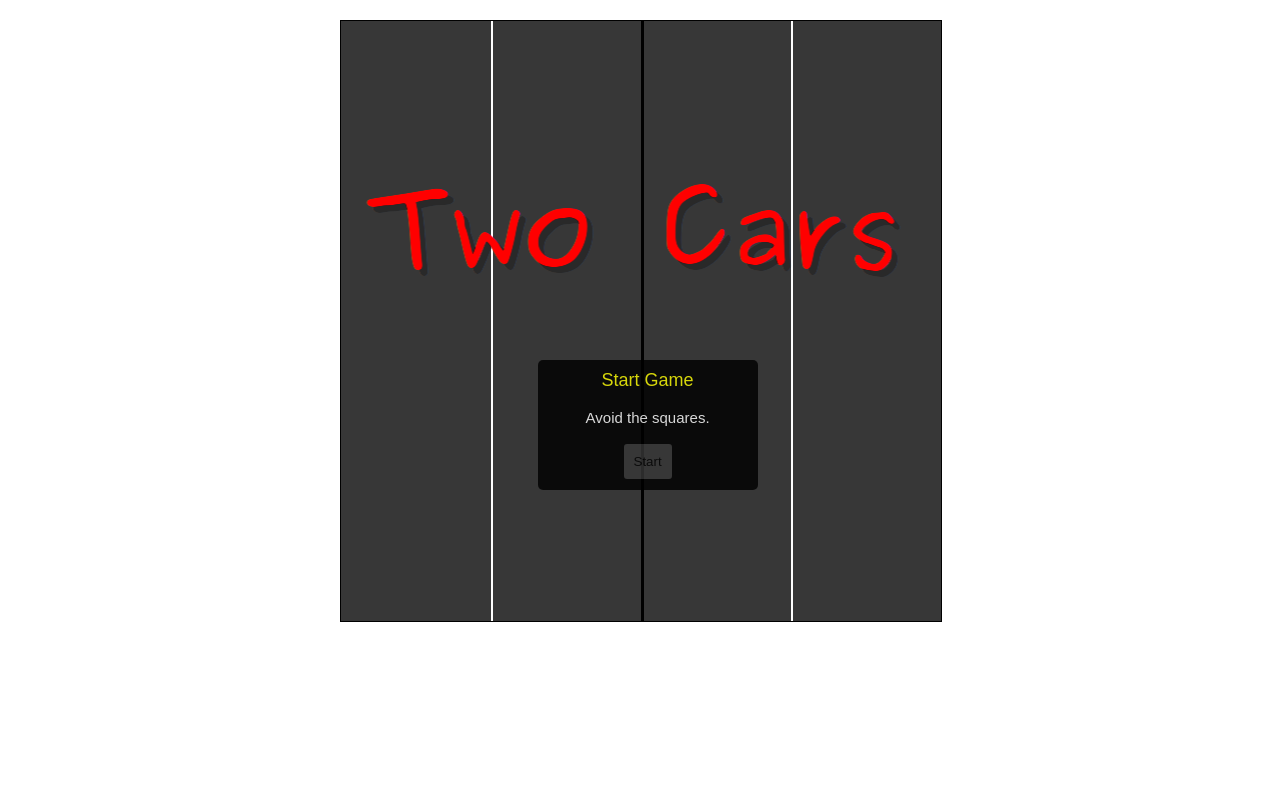
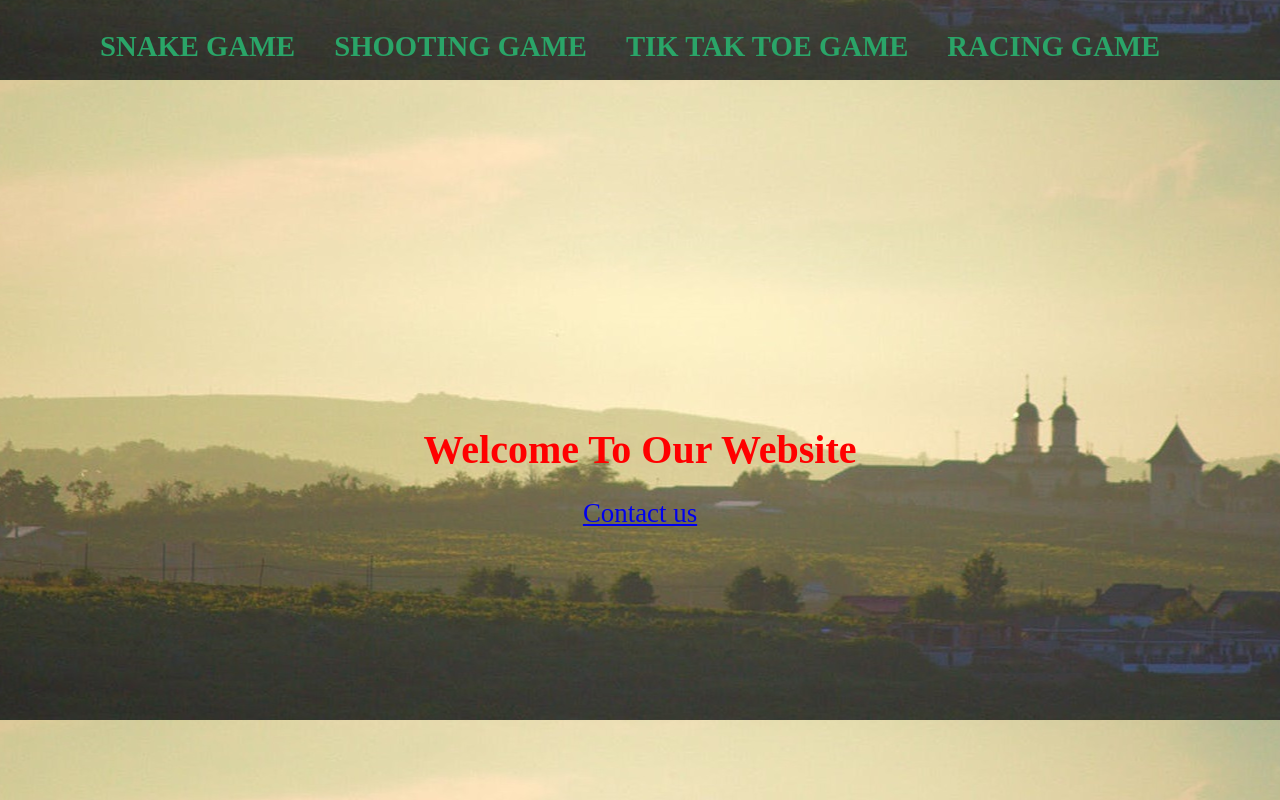
Before and after one commit to Sheru-Jimmy/game1, a plain HTML site: page index.html in a window 1280 px wide. Drawn offline with Linux system fonts and the light colour scheme.

Commit message:
Add files via upload

```diff
--- a/index.html
+++ b/index.html
@@ -1,23 +1,35 @@
-<html>
-    <title>Two Cars</title>
+<!DOCKTYE html>
+<html lang="eng">
     <head>
+<meta charset="UTF-8">
+<title>8th Class</title>
+<link rel="stylesheet" href="style.css">
     </head>
 <body>
+<nav>
+    <a href="file:///C:/Users/admin/Desktop/Making%20Website/Game/gane.html">Snake Game</a>
+    <a href="file:///C:/Users/admin/Desktop/Making%20Website/Game/SimpleShooting_Game%20JS/Shootingame/index.html">Shooting Game</a>
+    <a href="file:///C:/Users/admin/Desktop/Game/ok.html.html">Tik Tak Toe Game</a>
+    <a href="file:///C:/Users/admin/Desktop/Game/crazy%20racing%20game%20html5/index.html">Racing Game</a>
 
-<div class="container">
-    <canvas id="canvas" height="600" width="600"></canvas>
+</nav>
+<div class="banner-area">
+    <br><br><br> <br><br>
+    <h2>Welcome To Our Website</h2>
+
+    <a href="https://mail.google.com/mail/u/0/#sent?compose=CllgCJNtdVSzGLPfgKNGWWSzQGmdWckrQwsMfNFHTxlzpJKdCjfprJQqqKQncmwqssMZjslrJhL">Contact us</a>
 </div>
 
-<div id="board">
-    <label id="highscore">Start Game</label>
-    <br><br>
-    <label id="score">Avoid the squares.</label>
-    <br> <br>
-    <button class="btn" id="btnStart">Start</button>
-</div>
+</body>
 
 
-<link rel="stylesheet" href = "style.css"/>
-<script src="jquery-3.1.1.min.js"></script>
-<script src="script.js"></script>
-</body>
+
+
+
+
+
+
+
+
+
+</html>
--- a/style.css
+++ b/style.css
@@ -1,60 +1,62 @@
-body {
+body{
     margin: 0;
     padding: 0;
-    overflow: hidden;
-}
-
-canvas {
-    border-style: solid;
-    border-width: 1px;
-    background-color: #373737;
-}
-
-.container {
-    position: relative;
-    height: 600px;
-    width: 600px;
-    margin: 0 auto;
-    margin-top: 20px;
-}
-
-#board{
-    position: absolute;
-    left: 42%;
-    top: 45%;
-    text-align: center;
-    width: 200px;
-    height: 110px;
-    background-color: black;
-    opacity: 0.8;
-    border-color: white;
-
-    border-radius: 5px;
-    padding: 10px;
 
 }
-
-#board label{
-    color: white;
-    font-family: sans-serif;
-    font-size: 15px;
+nav{
+    position: absolute;
+    left:100px;
+    top: 30px;
 }
-
-#highscore{
-    font-size: 18px !important;
-    color: yellow !important;
+.banner-area{
+    width: 100%;
+    height: 100vh;
+    background: url(banner.jpeg) ;
+    background-position: center;
+   -webkit- background-size: cover;
+    display: -webkit-flex;
+    display:-moz-flex;
+    display:-ms-flex;
+    display:-o-flex;
+    display:flex;
+    align-items:center;
+    justify-content: center;
+    flex-direction: column;
+    font-size: 2.1vw;
+    color:red;
 }
-
+nav a{
+    text-decoration: none;
+    font-size: 28.7px;
+    color: rgb(42, 165, 104);
+    text-transform:uppercase;
+    font-weight: bold;
+    font-family: poppins;
+    margin-right: 35px;
+}
+.banner-area h2{
+    font-family: germania one;
+    font-size:40px;
+    margin:0 0 25px;
+    animation: animate 2s 1;
+}
 .btn{
-    outline: none;
-    border-style: none;
-    border-radius: 3px;
-    background-color: #373737;
-    padding: 10px;
-    margin: 0 auto;
-    cursor: pointer;
+    text-decoration:none;
+    padding:10px 45px;
+    color:#fff;
+    border: 2px solid #fff;
+    transition: .6s;
+    animation: animate 2s 1;
 }
-
 .btn:hover{
-    background-color:gray;
+    background-color:#fff;
+    color:#262626;
 }
+@keyframes animate{
+    0%{
+        transform: scale(0);
+    }
+    100%{
+        transform:scale(1);
+    }
+}
```
Also changed, not shown: 1 other file.
